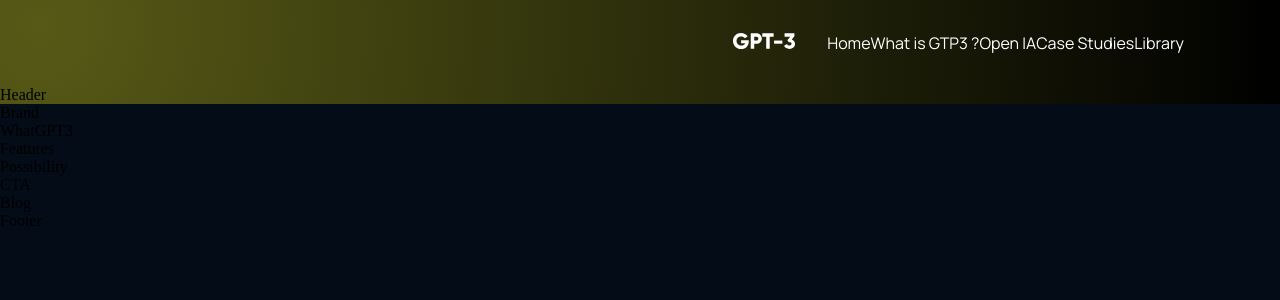
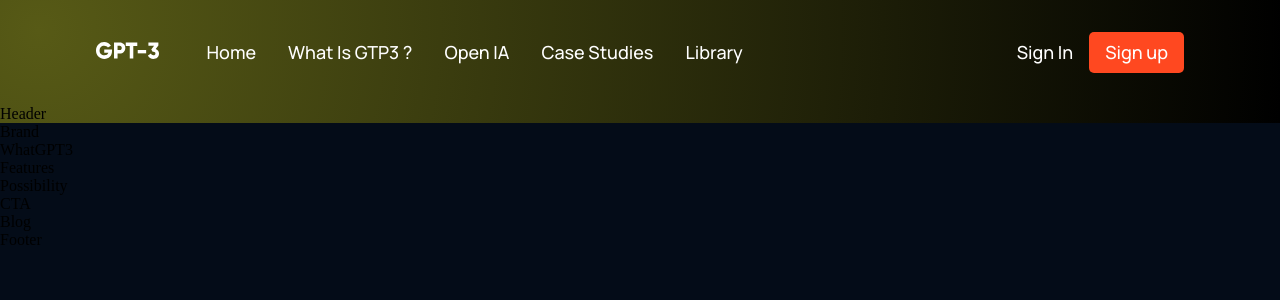
Before and after one commit to IMPWNG/gpt3, a React (Create React App) app: page / in a window 1280 px wide. Shown: the top 300 px of the page. Built offline with nearby package versions, Linux system fonts and the light colour scheme.

Commit message:
nav done

```diff
--- a/src/components/navbar/Navbar.jsx
+++ b/src/components/navbar/Navbar.jsx
@@ -1,22 +1,50 @@
-import React from 'react';
-import  { RiMenu3Line, RineCloseLin } from 'react-icons/ri';
+import React, { useState } from 'react';
+import  { RiMenu3Line, RiCloseLine } from 'react-icons/ri';
 import './navbar.css';
 import logo from '../../assets/logo.svg';
 
+const Menu = () => (
+    <>
+    <p><a href="#home">Home</a></p>
+    <p><a href="#wgpt3">What is GTP3 ?</a></p>
+    <p><a href="#possibility">Open IA</a></p>
+    <p><a href="#features">Case Studies</a></p>
+    <p><a href="#blog">Library</a></p>
+    </>
+)
 const Navbar = () => {
+    const [toggleMenu, setToggleMenu] = useState(false);
     return (
         <div className="gpt3__navbar">
-            <div className="gpt3__navbar-links"></div>
-            <div className="gpt3__navbar-links_logo">
+            <div className="gpt3__navbar-links">
+                <div className="gpt3__navbar-links_logo">
                     <img src={logo} alt="logo" />
                 </div>
-            <div className="gpt3__navbar-links_container">
-                    <p><a href="#home">Home</a></p>
-                    <p><a href="#wgpt3">What is GTP3 ?</a></p>
-                    <p><a href="#possibility">Open IA</a></p>
-                    <p><a href="#features">Case Studies</a></p>
-                    <p><a href="#blog">Library</a></p>
+                <div className="gpt3__navbar-links_container">
+                    <Menu />
                 </div>
+            </div>
+            <div className="gpt3__navbar-sign">
+                <p>Sign in</p>
+                <button type="button">Sign up</button>
+            </div>
+            <div className="gpt3__navbar-menu">
+                {toggleMenu
+                    ? <RiCloseLine color="#fff" size={27} onClick={() => setToggleMenu(false)} />
+                    : <RiMenu3Line color="#fff" size={27} onClick={() => setToggleMenu(true)} />
+                }
+                {toggleMenu && (
+                    <div className="gpt3__navbar-menu_container scale-up-center">
+                        <div className="gpt3__navbar-menu_container-links">
+                            <Menu />
+                            <div className="gpt3__navbar-menu_container-links-sign">
+                                <p>Sign in</p>
+                                <button type="button">Sign up</button>
+                            </div>
+                        </div>
+                    </div>
+                )}
+            </div>
         </div>
     )
 }
--- a/src/components/navbar/navbar.css
+++ b/src/components/navbar/navbar.css
@@ -2,7 +2,6 @@
     display: flex;
     justify-content: space-between;
     align-items: center;
-
     padding: 2rem 6rem;
 }
 .gpt3__navbar-links {
@@ -32,4 +31,81 @@
 .gpt3__navbar-menu_container,p {
     color: #fff;
     font-family: var(--font-family);
+    font-weight: 500;
+    font-size: 18px;
+    line-height: 25px;
+    text-transform: capitalize;
+    margin: 0 1rem;
+    cursor: pointer;
 }
+.gpt3__navbar-sign button,
+.gpt3__navbar-menu_container button {
+    padding: 0.5rem 1rem;
+    color: #fff;
+    background: #FF4820;
+    font-family: var(--font-family);
+    font-weight: 500;
+    font-size: 18px;
+    line-height: 25px;
+    border-radius: 5px;
+    border: 0;
+    outline: none;
+    cursor: pointer;
+}
+.gpt3__navbar-menu {
+    margin-left: 1rem;
+    display: none;
+    position: relative;
+}
+.gpt3__navbar-menu svg {
+    cursor: pointer;
+}
+.gpt3__navbar-menu_container {
+    display: flex;
+    justify-content: flex-end;
+    align-items: flex-end;
+    flex-direction: column;
+    text-align: end;
+    background: var(--color-footer);
+    padding: 2rem;
+    position: absolute;
+    top: 40px;
+    right: 0;
+    margin-top: 1rem;
+    min-width: 210px;
+    border-radius: 5px;
+    box-shadow: 0 0 5 rgba(0, 0, 0, 0.2);
+}
+.gpt3__navbar-menu_container p {
+    margin:  1rem 0;
+}
+.gpt3__navbar-menu_container-links-sign {
+    display: none;
+}
+@media screen and (max-width: 1050px) {
+    .gpt3__navbar-links_container {
+        display: none;
+    }
+    .gpt3__navbar-menu {
+        display: flex;
+    }
+}
+@media screen and (max-width: 700px) {
+    .gpt3__navbar {
+        padding: 2rem 4rem;
+    }
+}
+@media screen and (max-width: 550px) {
+    .gpt3__navbar {
+        padding: 2rem;
+    }
+    .gpt3__navbar-sign {
+        display: none;
+    }
+    .gpt3__navbar-menu_container {
+        top: 20px;
+    }
+    .gpt3__navbar-menu_container-links-sign {
+        display: block;
+    }
+}
```
Also changed, not shown: 1 other file (tests, documents, lock files or other folders).
